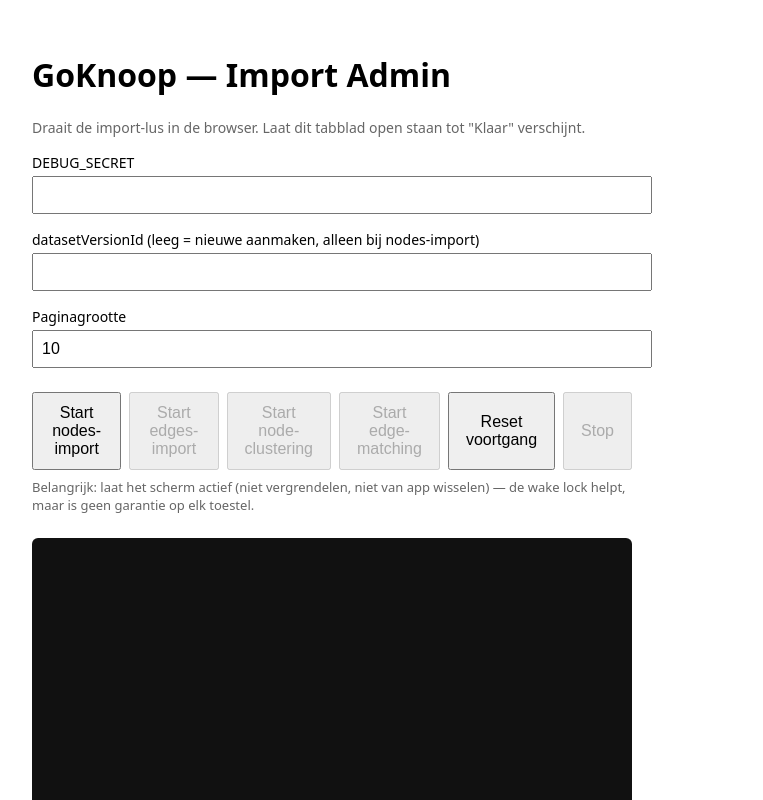
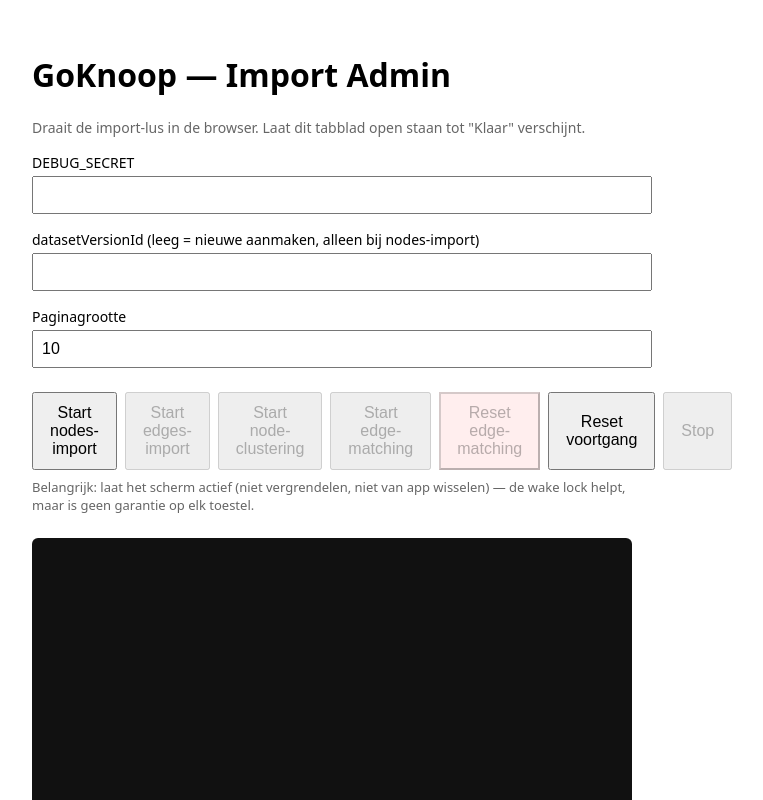
Before and after one commit to stuctech-eng/GoKnoop, a Next.js app: page /admin/import in a window 1280 px wide. Shown: the top 800 px of the page, without its empty margins (308-1071 px from the left). Built offline with nearby package versions, Linux system fonts and the light colour scheme.

Commit message:
goknoop admin wipe loop — v1.0.55 — 28 aug 2026, 14:31

```diff
--- a/app/admin/import/page.tsx
+++ b/app/admin/import/page.tsx
@@ -309,6 +309,85 @@ export default function ImportAdminPage() {
     setRunning(null);
   }
 
+  async function runWipeMatching() {
+    if (!debugKey || !datasetVersionId) {
+      log("Geef eerst de sleutel en datasetVersionId op.", true);
+      return;
+    }
+    stopRef.current = false;
+    setRunning("cluster");
+    await acquireWakeLock();
+
+    let offset = 0;
+    let attempt = 0;
+
+    while (!stopRef.current) {
+      const url = new URL("/api/import/wipe-matching", window.location.origin);
+      url.searchParams.set("key", debugKey);
+      url.searchParams.set("datasetVersionId", datasetVersionId);
+      url.searchParams.set("step", "edges");
+      url.searchParams.set("offset", String(offset));
+      url.searchParams.set("dryRun", "0");
+
+      try {
+        const res = await fetch(url.toString());
+        const rawText = await res.text();
+        let data: { error?: string; details?: string; newOffset?: number; total?: number; done?: boolean };
+        try {
+          data = JSON.parse(rawText);
+        } catch {
+          attempt++;
+          log(`Geen geldige JSON (status ${res.status}): ${rawText.slice(0, 200)} (poging ${attempt})`, true);
+          if (attempt >= 10) {
+            log("Gestopt na 10 mislukte pogingen.", true);
+            break;
+          }
+          await new Promise((r) => setTimeout(r, 5000));
+          continue;
+        }
+        if (!res.ok) {
+          attempt++;
+          log(`Fout: ${[data.error, data.details].filter(Boolean).join(" — ")} (poging ${attempt})`, true);
+          if (attempt >= 10) {
+            log("Gestopt na 10 mislukte pogingen.", true);
+            break;
+          }
+          await new Promise((r) => setTimeout(r, 5000));
+          continue;
+        }
+
+        attempt = 0;
+        log(`reset edges: ${data.newOffset} / ${data.total}`);
+
+        if (data.done) {
+          log("Edges gereset — nu cache opruimen...");
+          const cacheUrl = new URL("/api/import/wipe-matching", window.location.origin);
+          cacheUrl.searchParams.set("key", debugKey);
+          cacheUrl.searchParams.set("datasetVersionId", datasetVersionId);
+          cacheUrl.searchParams.set("step", "cache");
+          cacheUrl.searchParams.set("dryRun", "0");
+          const cacheRes = await fetch(cacheUrl.toString());
+          const cacheData = await cacheRes.json();
+          log(`Klaar — cache opgeruimd (${cacheData.cacheChunksFound} chunks verwijderd).`);
+          break;
+        }
+        offset = data.newOffset ?? offset;
+        await new Promise((r) => setTimeout(r, 200));
+      } catch (err) {
+        attempt++;
+        log(`Onverwachte fout: ${err instanceof Error ? err.message : String(err)} (poging ${attempt})`, true);
+        if (attempt >= 10) {
+          log("Gestopt na 10 mislukte pogingen.", true);
+          break;
+        }
+        await new Promise((r) => setTimeout(r, 5000));
+      }
+    }
+
+    releaseWakeLock();
+    setRunning(null);
+  }
+
   async function runMatchEdges() {
     if (!debugKey || !datasetVersionId) {
       log("Geef eerst de sleutel en datasetVersionId op.", true);
@@ -506,6 +585,13 @@ export default function ImportAdminPage() {
           Start edge-matching
         </button>
         <button
+          disabled={running !== null || !datasetVersionId}
+          onClick={() => runWipeMatching()}
+          style={{ padding: "10px 16px", fontSize: 16, background: "#fee" }}
+        >
+          Reset edge-matching
+        </button>
+        <button
           disabled={running !== null}
           onClick={() => setProgress({ nodes: 0, edges: 0 })}
           style={{ padding: "10px 16px", fontSize: 16 }}
```
